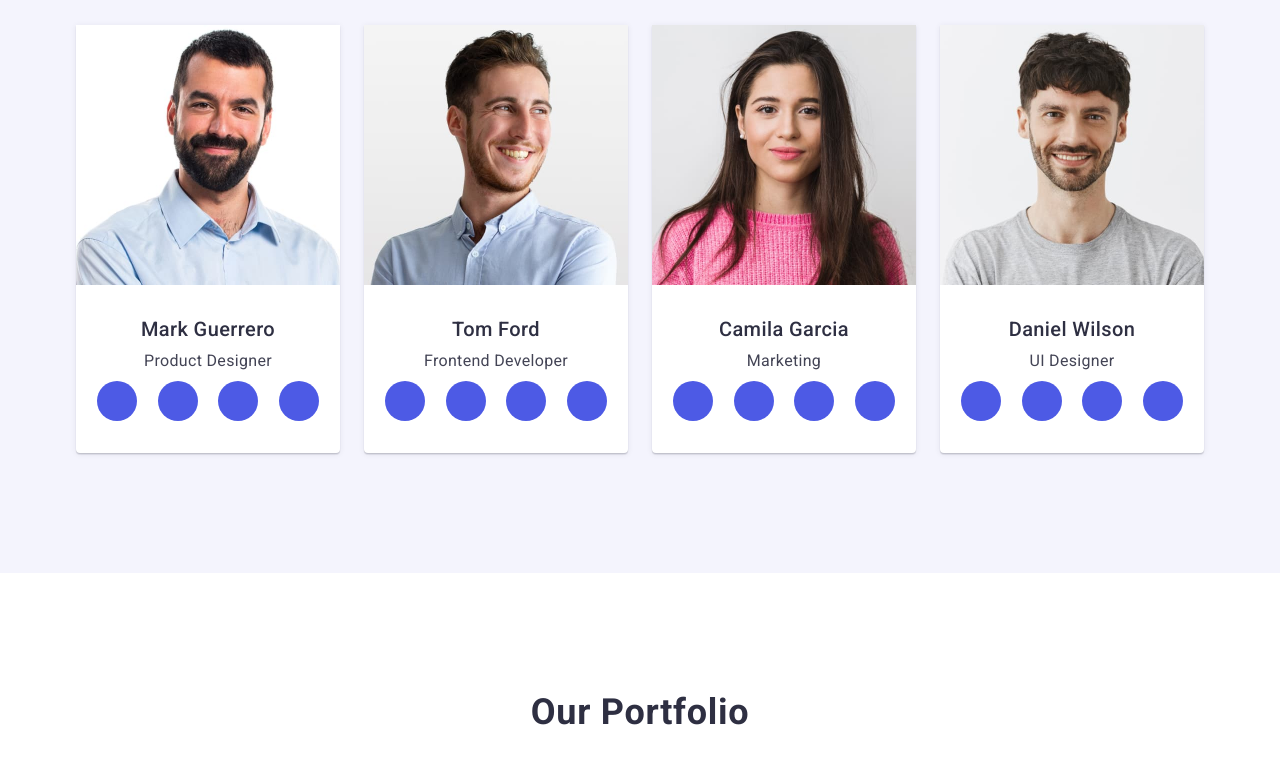
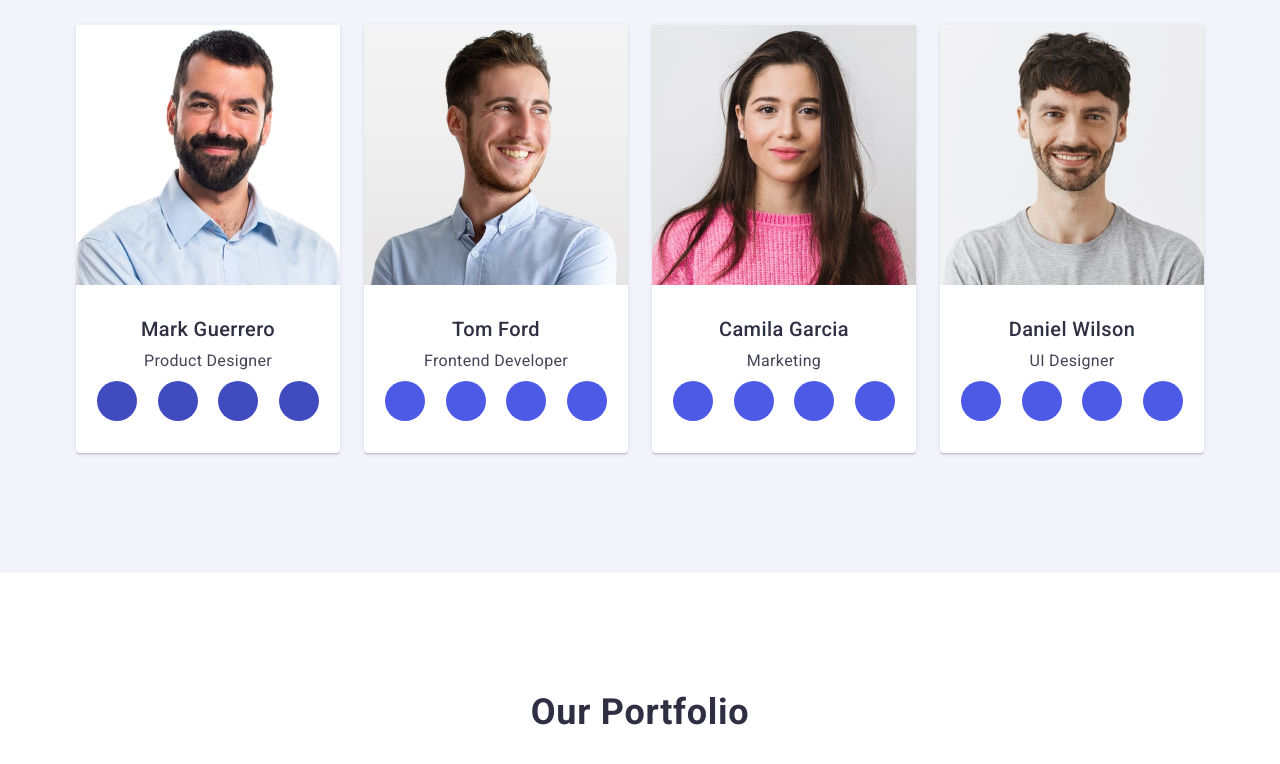
Before and after one commit to yaremenko-anastasia/goit-markup-hw-04, a plain HTML site: page index.html in a window 1280 px wide. In both pictures the pointer is over the link 116 px from the left and 1768 px from the top of the page. Shown: the part 1368-2132 px from the top of the page. Drawn offline with nearby package versions, Linux system fonts and the light colour scheme.

Commit message:
save css

```diff
--- a/css/styles.css
+++ b/css/styles.css
@@ -448,7 +448,7 @@ align-items: center;
         fill: #fff;
     }
 
-    /*.link-icons-team-social:hover {
+    .team-back:hover .link-icons-team-social {
         width: 100%;
         height: 100%;
         color: #F4F4FD;
@@ -459,7 +459,7 @@ align-items: center;
         align-items: center;
         justify-content: center;
         fill: #fff;
-    }*/
+    }
 
     .link-icons-footer-social{
         width: 100%;
```
